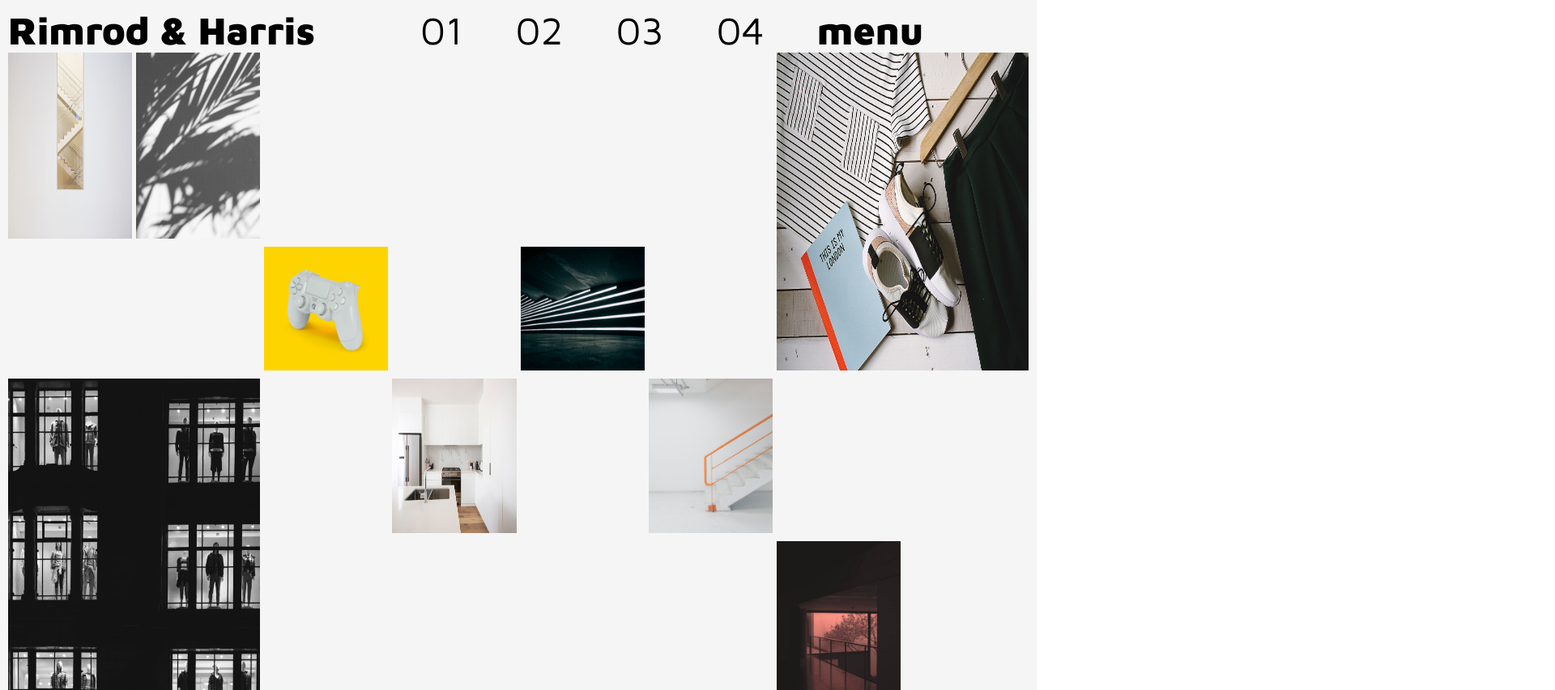
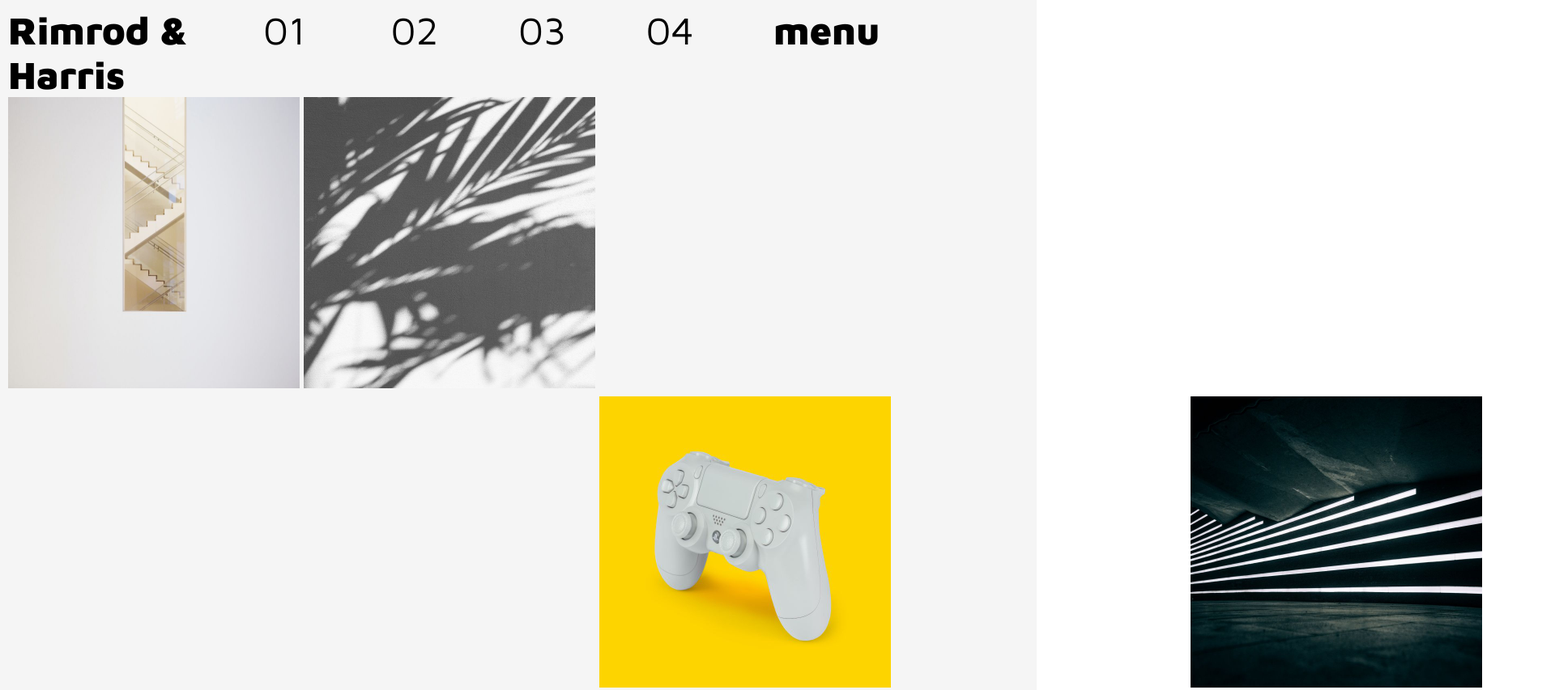
Before and after one commit to fbw-d09/uib-layout-grid-design-studio-new-QuanXuuu, a website: page index.html in a window 1280 px wide. Shown: the top 853 px of the page at 81% size, 1920 px wide, since content can reach past the window. Drawn offline with nearby package versions, Linux system fonts and the light colour scheme.

Commit message:
Add more styling

```diff
--- a/style.css
+++ b/style.css
@@ -19,7 +19,7 @@ header nav
 {
     font-size: 3em;
     display: grid;
-    grid-template-columns:repeat(8 1fr);
+    grid-template-columns:repeat(8, 1fr);
 }
 
 #logo
@@ -39,8 +39,8 @@ main
     display: grid;
     row-gap: 10px;
     column-gap: 5px;
-    grid-template-columns:repeat(8 1fr);
-    grid-template-rows: repeat(4 1fr);
+    grid-template-columns:repeat(8, 360px);
+    grid-template-rows: repeat(4, 360px);
 }
 
 img
@@ -114,3 +114,8 @@ footer
 {
     font-weight: 900;
 }
+
+footer div:nth-child(2)
+{
+    font-style: italic;
+}
```
